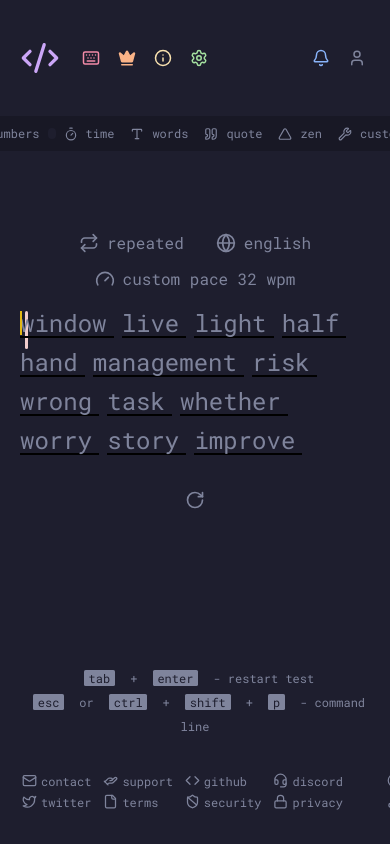
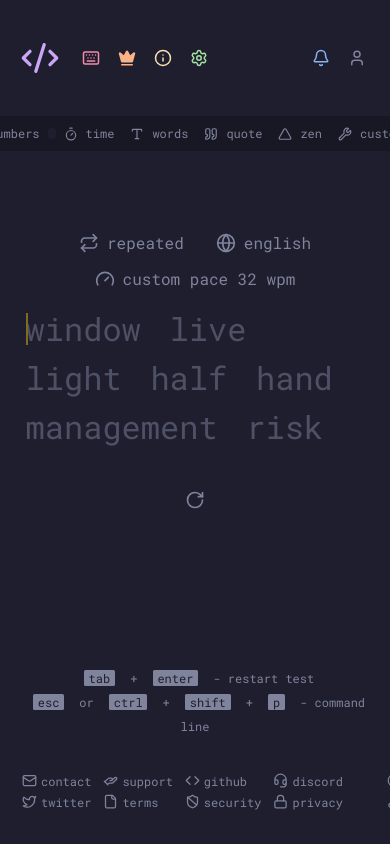
Before and after one commit to Tecu23/typedev, a React (Vite) app: page / in a window 390 px wide. Built offline with nearby package versions, Linux system fonts and the light colour scheme.

Commit message:
update out of focus behaviour

```diff
--- a/src/components/Caret.tsx
+++ /dev/null
@@ -1,9 +0,0 @@
-type Props = {};
-
-const Caret = (props: Props) => {
-  return (
-    <div className="absolute w-[3px] h-[38px] bg-caret rounded-lg col-[full-width] origin-top-left top-[6px] left-[8.5px] animate-caret"></div>
-  );
-};
-
-export default Caret;
--- a/src/components/TypingTest.tsx
+++ b/src/components/TypingTest.tsx
@@ -2,7 +2,6 @@ import { useEffect, useMemo } from "react";
 
 import { GaugeIcon, GlobeIcon, RepeatIcon, RotateCwIcon } from "lucide-react";
 
-import Caret from "./Caret";
 import WordsContainer from "./WordsContainer";
 
 import { useTypingStore } from "../store/typingStore";
@@ -41,15 +40,7 @@ const TypingTest = (props: Props) => {
           {"custom pace 32 wpm"}
         </button>
       </div>
-      <div id="words_wrapper" className="content-grid col-[full-width] h-[153px] overflow-clip relative">
-        <input
-          id="words_input"
-          className="col-[full-width] w-[77px] h-8 left-2.5 top-[9px] text-[2rem] opacity-0 mx-auto border-none outline-none block resize-none absolute z-[-1] cursor-default pointer-events-none rounded-none"
-        />
-        <div id="out-of_focus"></div>
-        <Caret />
-        <WordsContainer words={wordArray} />
-      </div>
+      <WordsContainer words={wordArray} />
       <button
         id="restart_button"
         className="col-[content] relative overflow-visible flex mt-4 mx-auto px-8 py-4 justify-center items-baseline gap-2 h-min leading-[1.25] text-center text-sub"
--- a/src/components/Word.tsx
+++ b/src/components/Word.tsx
@@ -1,6 +1,7 @@
 import { useRef, useEffect } from "react";
 import clsx from "clsx";
 import Char from "./Char";
+import { useWhyDidYouUpdate } from "../utils/debugging";
 
 type Props = {
   word: string; // The actual word text to type
@@ -11,6 +12,7 @@ type Props = {
 };
 
 const Word = ({ word, id, index, onCharacterMount, onWordMount }: Props) => {
+  useWhyDidYouUpdate("WordComponent", { word, id, index, onCharacterMount, onWordMount });
   const wordRef = useRef<HTMLDivElement | null>(null);
 
   useEffect(() => {
@@ -23,7 +25,7 @@ const Word = ({ word, id, index, onCharacterMount, onWordMount }: Props) => {
   // Determine word styling based on status
   const wordClasses = clsx(
     "word word-pending",
-    "relative text-[32px] leading-[32px] mx-[9.6px] my-[8px] border-b-2 transition-all duration-200",
+    "relative text-[32px] leading-[32px] mx-[9.6px] my-[8px] transition-all duration-200",
     "transition-opacity duration-200 ease-out",
   );
 
--- a/src/components/WordsContainer.tsx
+++ b/src/components/WordsContainer.tsx
@@ -1,7 +1,12 @@
-import { useEffect, useMemo, useRef } from "react";
+import { useEffect, useMemo, useRef, useState } from "react";
+
+import { MousePointer } from "lucide-react";
+
+import clsx from "clsx";
+
+import Word from "./Word";
+
 import { useVisualEngine } from "../hooks/useVisualEngine";
-import Word from "./Word";
-import clsx from "clsx";
 
 type Props = {
   words: string[];
@@ -37,11 +42,26 @@ const WordsContainer = ({ words }: Props) => {
   }, [words, visualEngine.reset]);
 
   return (
+    <div id="words_wrapper" className="content-grid col-[full-width] h-[153px] overflow-clip relative">
+      <input
+        id="words_input"
+        className="col-[full-width] w-[77px] h-8 left-2.5 top-[9px] text-[2rem] opacity-0 mx-auto border-none outline-none block resize-none absolute z-[-1] cursor-default pointer-events-none rounded-none"
+      />
+      {false && (
+        <div
+          id="out-of_focus"
+          className="col-[content] max-h-[153px] w-full h-full absolute content-center z-50 text-center text-[1rem] text-sub flex-center gap-2"
+        >
+          <MousePointer size={20} />
+          {" Click here or press any key to focus"}
+        </div>
+      )}
       <div
         id="words"
         className={clsx(
           "col-[full-width] h-[180px] overflow-hidden w-full pb-2 flex flex-wrap content-start select-none relative",
           !visualEngine.isEnabled && "opacity-50",
+          false && "opacity-25 blur-[4px]", // (out of focus)
         )}
       >
         {words.map((word: string, wordIndex: number) => {
@@ -57,6 +77,7 @@ const WordsContainer = ({ words }: Props) => {
           );
         })}
       </div>
+    </div>
   );
 };
 
--- a/src/hooks/useVisualEngine.ts
+++ b/src/hooks/useVisualEngine.ts
@@ -1,4 +1,4 @@
-import { useCallback, useEffect, useMemo, useRef } from "react";
+import { useCallback, useMemo, useRef } from "react";
 
 import { useKeyboardInput } from "./useKeyboardInput";
 
--- a/src/index.css
+++ b/src/index.css
@@ -200,56 +200,6 @@
     transition: opacity 0.2s ease-out;
   }
 
-  @media (max-width: 768px) {
-    .word {
-      font-size: 24px;
-      line-height: 24px;
-      margin: 6px 4px;
-    }
-  }
-
-  @media (prefers-contrast: high) {
-    .char-correct {
-      color: #ffffff;
-    }
-
-    .char-incorrect {
-      background-color: #ff0000;
-      color: #ffffff;
-    }
-
-    .char-cursor::before {
-      background-color: #ffff00;
-    }
-  }
-
-  @media (prefers-reduced-motion: reduce) {
-    .char,
-    .word {
-      transition: none;
-    }
-
-    @keyframes blink {
-      0% {
-        opacity: 1;
-      }
-
-      100% {
-        opacity: 1;
-      }
-    }
-
-    @keyframes shake {
-      0% {
-        transform: translateX(0);
-      }
-
-      100% {
-        transform: translateX(0);
-      }
-    }
-  }
-
   .content-grid {
     --padding-inline: 2rem;
     --content-max-width: 1536px;
```
Lines whose indentation alone changed are shown as unchanged.
